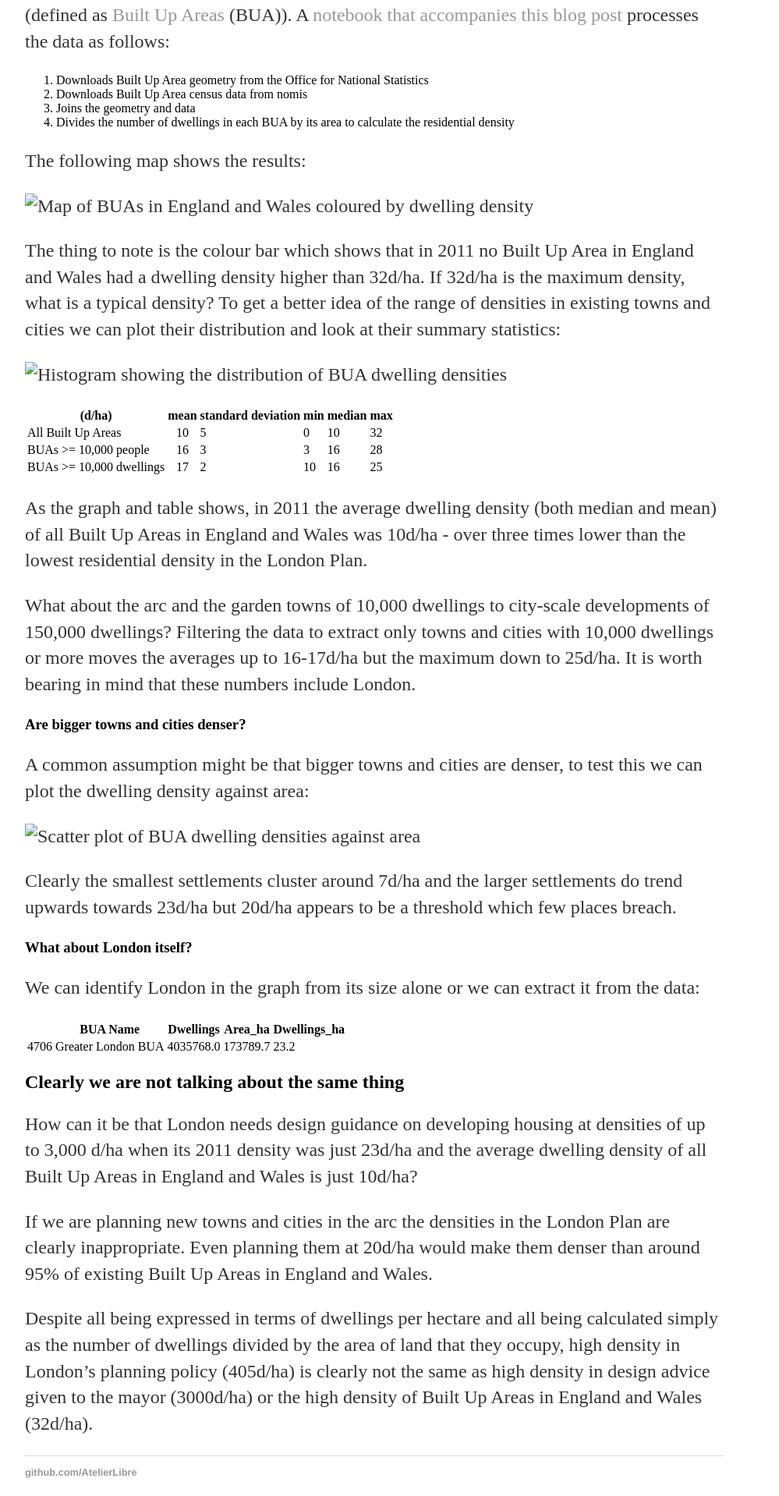
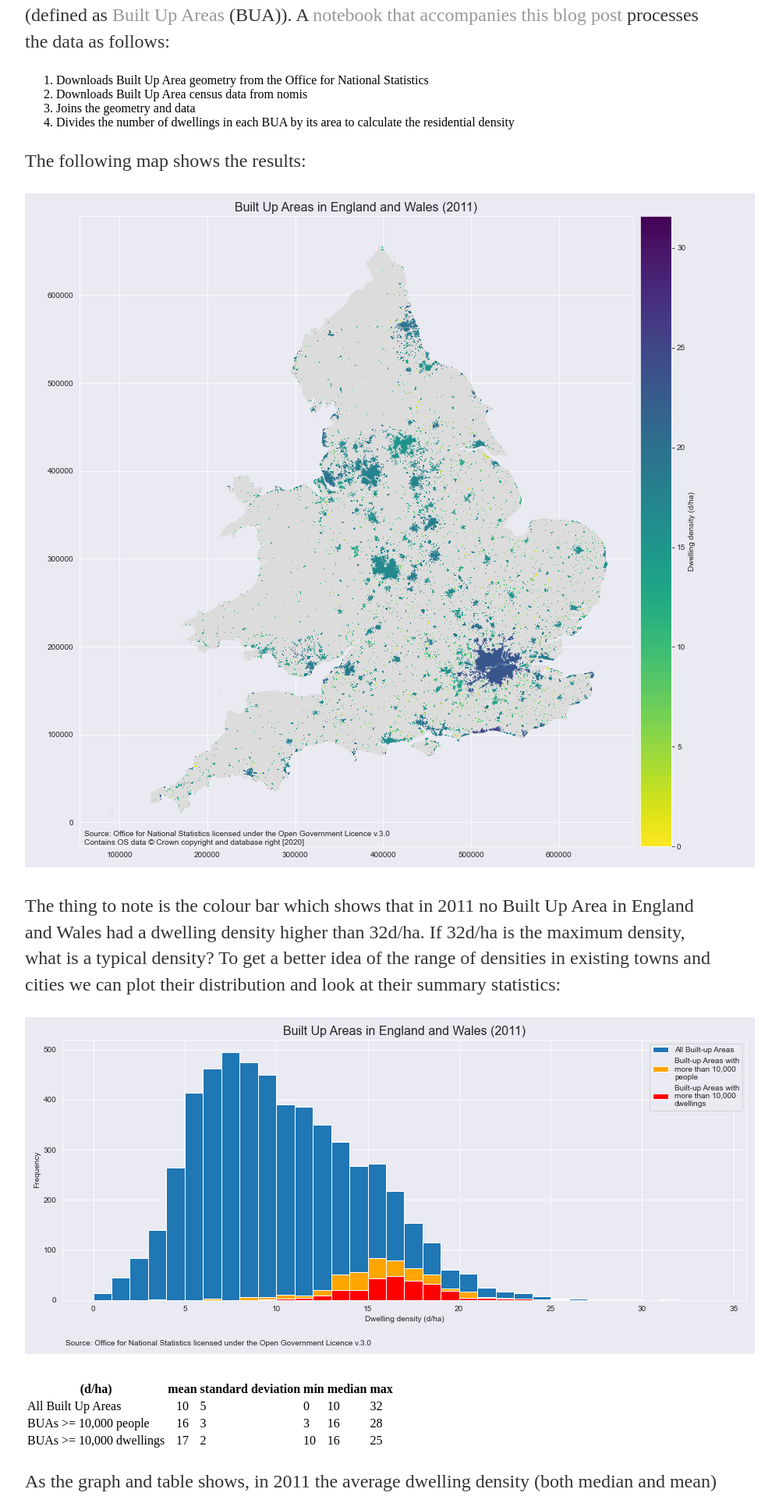
Before and after one commit to AtelierLibre/AtelierLibre.github.io, a Jekyll site: the page built from _posts/2020-06-17-Density_AreWeAllTalkingAboutTheSameThing.md, in a window 1280 px wide. Shown: the part 1904-3822 px from the top of the page at 78% size, without its empty margins (160-1159 px from the left). Built offline with Jekyll 4.4.1, drawn with Linux system fonts in a browser that asks for light colours.

Commit message:
Fixes image and notebook URLs

```diff
--- a/_posts/2020-06-17-Density_AreWeAllTalkingAboutTheSameThing.md
+++ b/_posts/2020-06-17-Density_AreWeAllTalkingAboutTheSameThing.md
@@ -34,7 +34,7 @@ The densities being discussed are different by orders of magnitude. Is 35d/ha lo
 
 ## Exisiting densities of towns and cities in England and Wales
 
-An alternative source of information on residential density in England and Wales is the census. The 2011 census provides a benchmark of the densities of existing towns and cities (defined as [Built Up Areas](https://www.nomisweb.co.uk/articles/ref/builtupareas_userguidance.pdf) (BUA)). A [notebook that accompanies this blog post](../_jupyter/200617_BUA_DwellingDensity.ipynb) processes the data as follows:
+An alternative source of information on residential density in England and Wales is the census. The 2011 census provides a benchmark of the densities of existing towns and cities (defined as [Built Up Areas](https://www.nomisweb.co.uk/articles/ref/builtupareas_userguidance.pdf) (BUA)). A [notebook that accompanies this blog post](https://github.com/AtelierLibre/AtelierLibre.github.io/blob/master/_jupyter/200617_BUA_DwellingDensity.ipynb) processes the data as follows:
 
 1. Downloads Built Up Area geometry from the Office for National Statistics
 2. Downloads Built Up Area census data from nomis
@@ -43,11 +43,11 @@ An alternative source of information on residential density in England and Wales
 
 The following map shows the results:
 
-![Map of BUAs in England and Wales coloured by dwelling density](../images/BUA_dwelling_density_map.png "Map of BUAs in England and Wales coloured by dwelling density")
+![Map of BUAs in England and Wales coloured by dwelling density](/images/BUA_dwelling_density_map.png "Map of BUAs in England and Wales coloured by dwelling density")
 
 The thing to note is the colour bar which shows that in 2011 no Built Up Area in England and Wales had a dwelling density higher than 32d/ha. If 32d/ha is the maximum density, what is a typical density? To get a better idea of the range of densities in existing towns and cities we can plot their distribution and look at their summary statistics:
 
-![Histogram showing the distribution of BUA dwelling densities](../images/BUA_dwelling_density_distribution.png "Histogram showing the distribution of BUA dwelling densities")
+![Histogram showing the distribution of BUA dwelling densities](/images/BUA_dwelling_density_distribution.png "Histogram showing the distribution of BUA dwelling densities")
 
 |(d/ha)|mean|standard deviation|min|median|max|
 |---|:---:|---|---|---|---|
@@ -63,7 +63,7 @@ What about the arc and the garden towns of 10,000 dwellings to city-scale develo
 
 A common assumption might be that bigger towns and cities are denser, to test this we can plot the dwelling density against area:
 
-![Scatter plot of BUA dwelling densities against area](../images/BUA_dwelling_density_by_area.png "Scatter plot of BUA dwelling densities against area")
+![Scatter plot of BUA dwelling densities against area](/images/BUA_dwelling_density_by_area.png "Scatter plot of BUA dwelling densities against area")
 
 Clearly the smallest settlements cluster around 7d/ha and the larger settlements do trend upwards towards 23d/ha but 20d/ha appears to be a threshold which few places breach.
 
```
